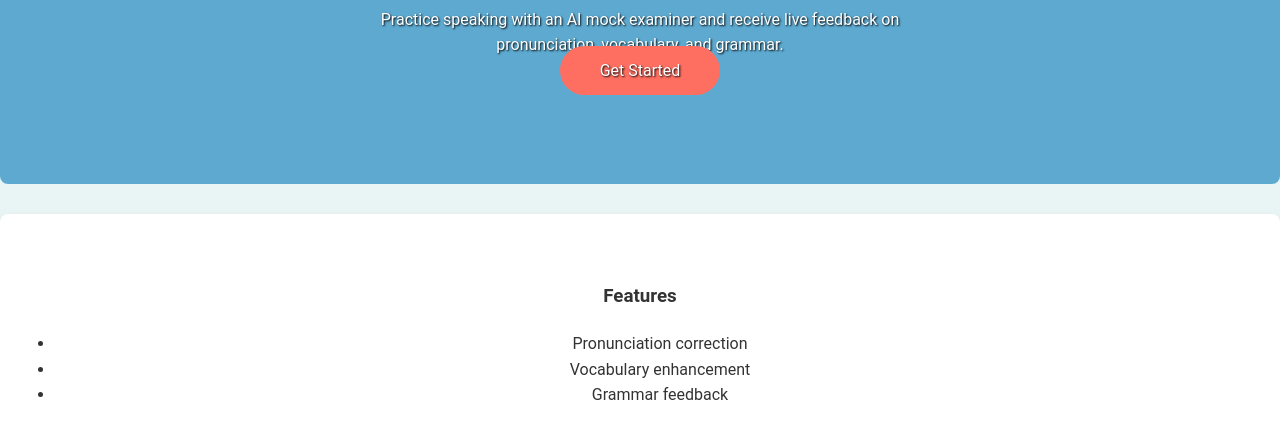
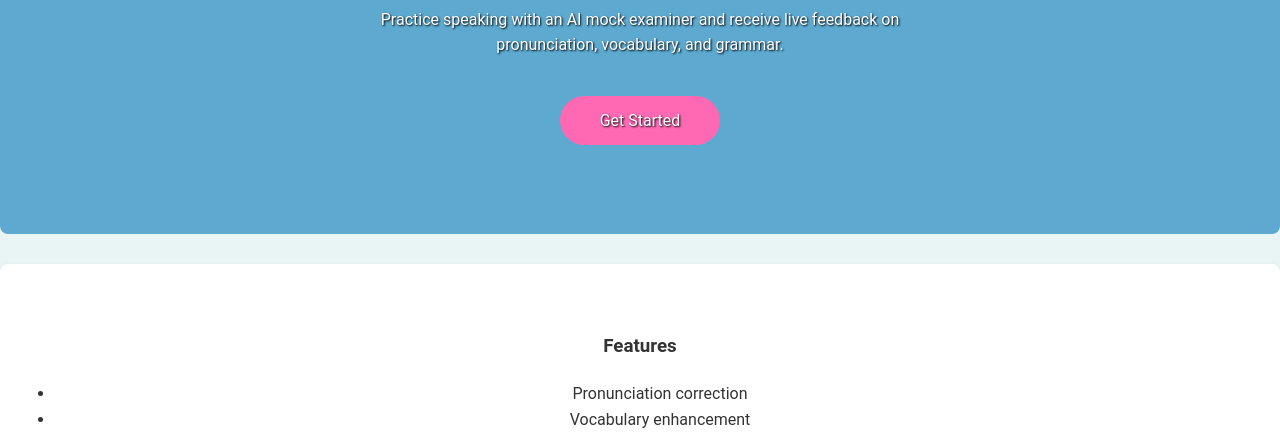
Before and after one commit to swartchris8/zed_landing_page, a plain HTML site: page index.html in a window 1280 px wide. Shown: the part 360-795 px from the top of the page. Drawn offline with Linux system fonts and the light colour scheme.

Commit message:
fix overlap

```diff
--- a/index.html
+++ b/index.html
@@ -22,7 +22,9 @@
                 Practice speaking with an AI mock examiner and receive live
                 feedback on pronunciation, vocabulary, and grammar.
             </p>
-            <a href="#features" class="cta">Get Started</a>
+            <div style="margin-top: 50px;">
+                <a href="#features" class="cta">Get Started</a>
+            </div>
         </section>
 
         <section id="features">
--- a/styles.css
+++ b/styles.css
@@ -59,9 +59,9 @@ nav a:hover {
 }
 
 #hero .cta {
-    margin-top: 30px;
+    margin-top: 50px;
     padding: 15px 40px;
-    background-color: #ff6f61;
+    background-color: #ff69b4;
     color: white;
     text-decoration: none;
     border-radius: 25px;
@@ -71,7 +71,7 @@ nav a:hover {
 }
 
 #hero .cta:hover {
-    background-color: #ff4f41;
+    background-color: #ff3f81;
     transform: translateY(-3px);
 }
 
```
